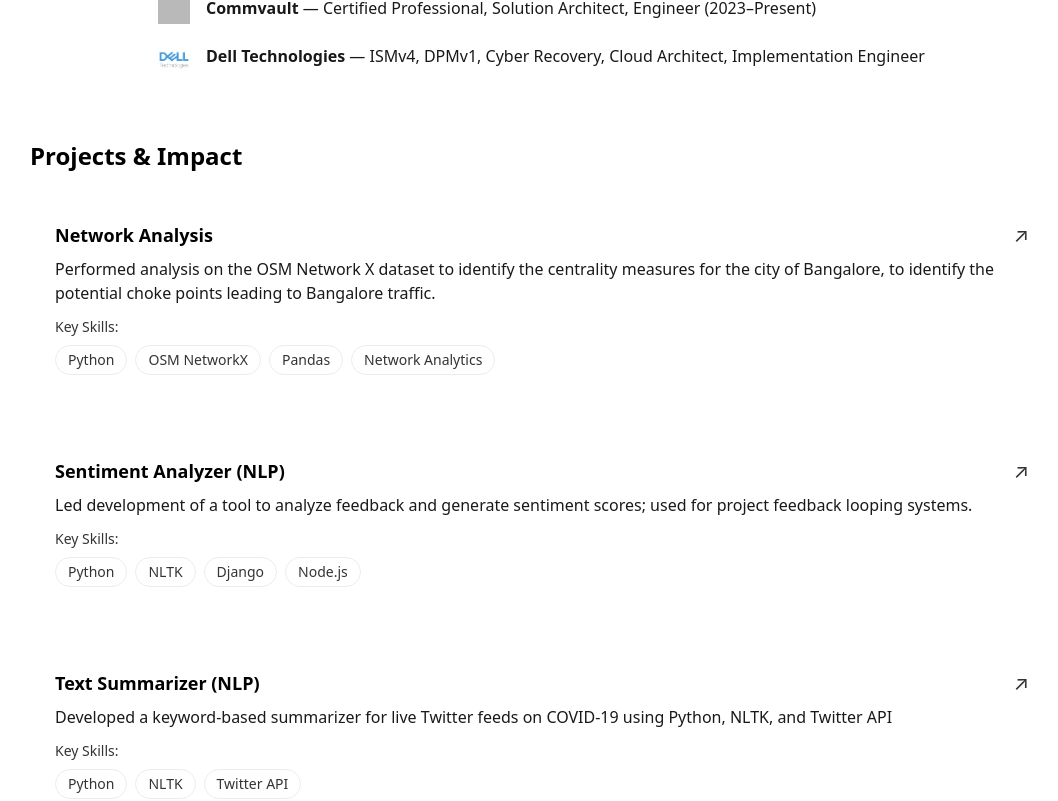
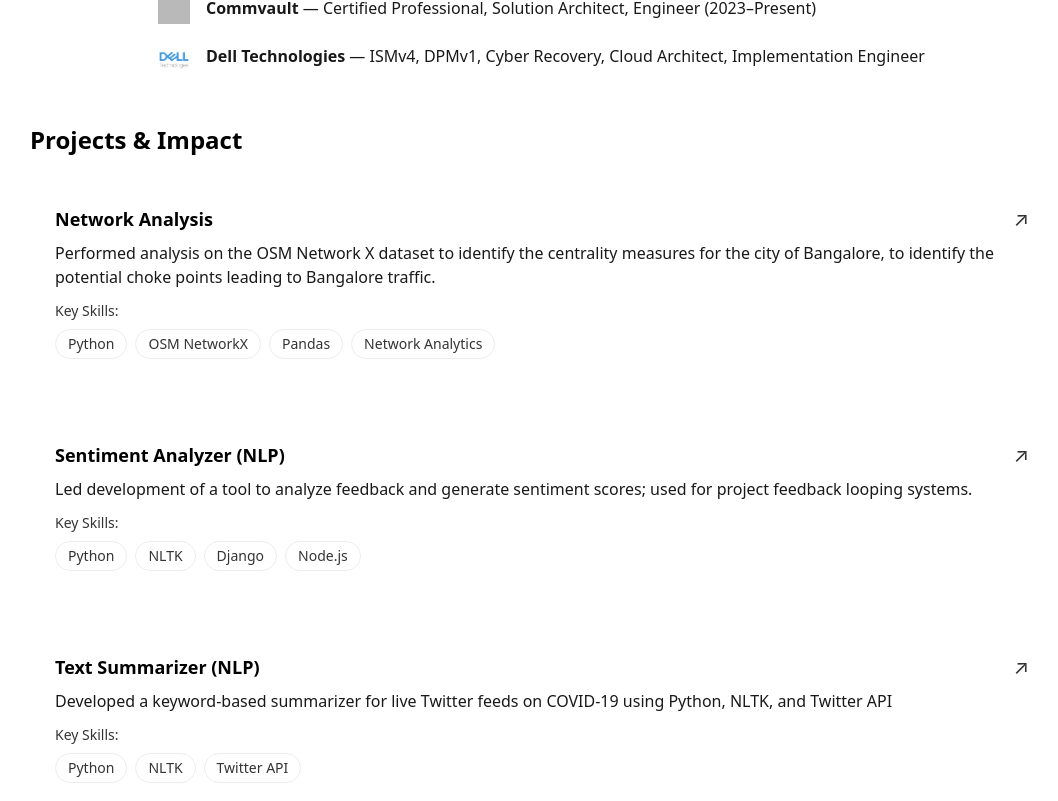
Before and after one commit to HarishS99/harish-portfolio, a Next.js app: page / in a window 1280 px wide. Shown: the part 1379-2180 px from the top of the page, without its empty margins (98-1156 px from the left). Built offline with nearby package versions, Linux system fonts and the light colour scheme; grey boxes are pictures that could not be loaded.

Commit message:
Update ProjectsImpact.tsx

```diff
--- a/app/(site)/sections/ProjectsImpact.tsx
+++ b/app/(site)/sections/ProjectsImpact.tsx
@@ -1,6 +1,6 @@
 export default function ProjectsImpact() {
   return (
-    <section id="projects-impact" className="max-w-5xl mx-auto mb-16">
+    <section id="projects-impact" className="max-w-5xl mx-auto mb-16 -mt-4">
       <h2 className="text-2xl font-semibold mb-6">Projects & Impact</h2>
 
       <div className="space-y-8">
```
